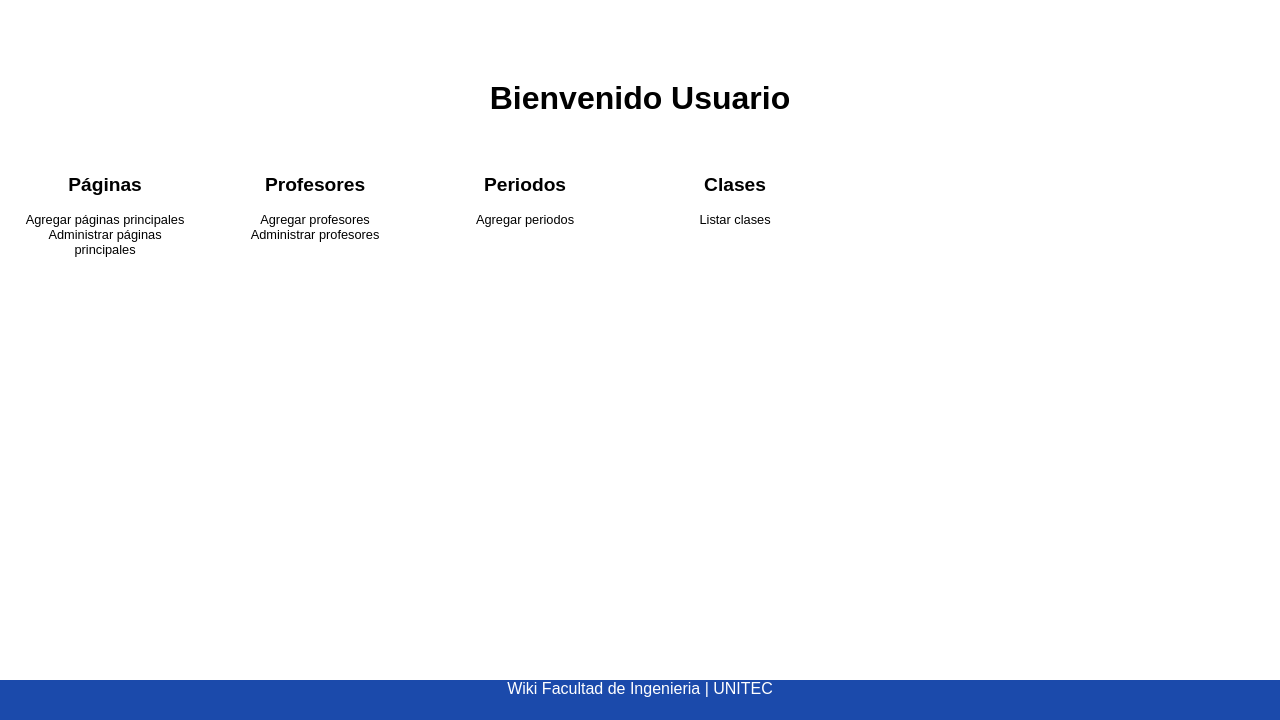
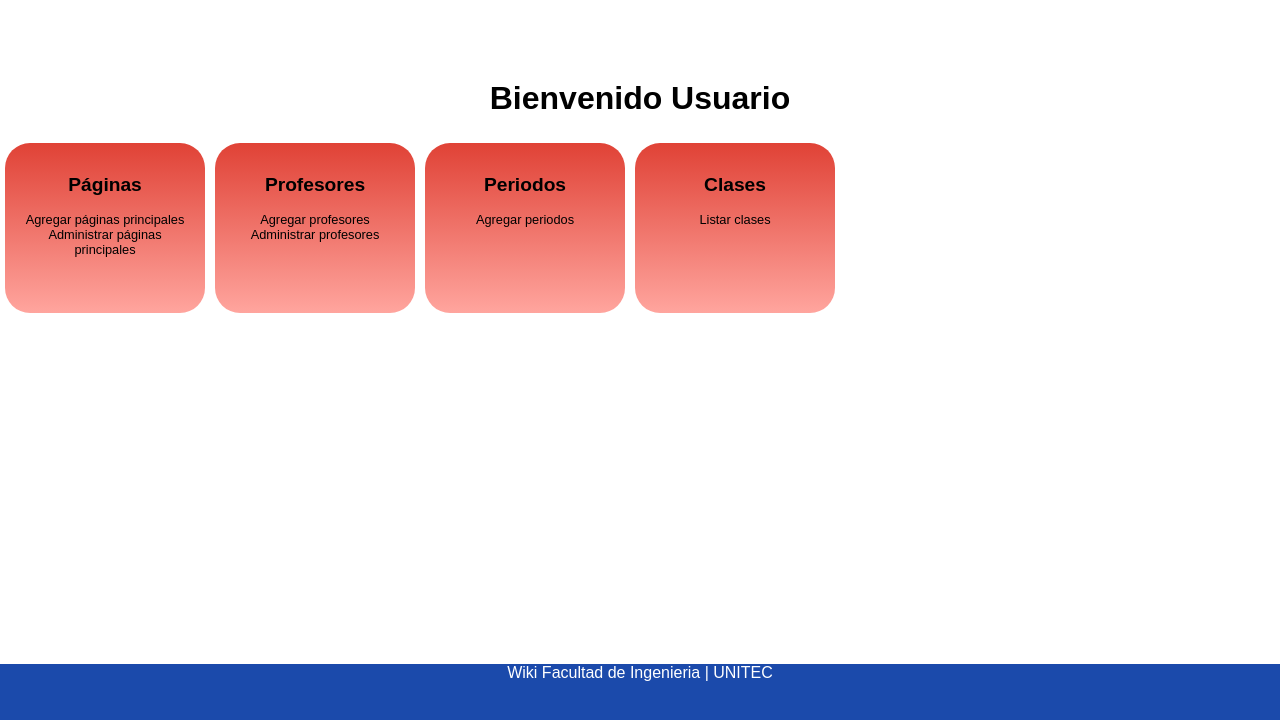
Before and after one commit to edygg/wiki-eval, a PHP site: page /wiki-eval-templates/main_page.html in a window 1280 px wide. Shown: the part 80-800 px from the top of the page. Run offline with PHP 8.4, Linux system fonts and the light colour scheme.

Commit message:
Cambiando plantillas

```diff
--- a/wiki-eval-templates/main_style.css
+++ b/wiki-eval-templates/main_style.css
@@ -23,9 +23,10 @@
 }
 
 #bottom_links {
-	height: 5%;
+	height: 7%;
 	position: fixed;
 	bottom: 0;
+	vertical-align: middle;
 }
 
 #bottom_links > a {
@@ -42,13 +43,17 @@
 	padding: 15px;
 	text-align: center;
 	font-size: 0.8em;
+	background: -webkit-gradient(linear, 0% 0%, 0% 100%, from(rgb(224,66,54)), to(rgb(255,165,158)));
+	background: linear-gradient(bottom, rgb(224,66,54), rgb(255,165,158));
+	border-radius: 25px;
 }
+
 
 /* Options -webkit-box */
 #manage_options {
-	position: fixed;
+	width: 100%;
 	display: -webkit-box;	display: -moz-box;
-	-webkit-box-align: center;	-moz-box-align: center;
+	text-align: center;
 }
 
 /* ----------------- END ----------------- */
```
